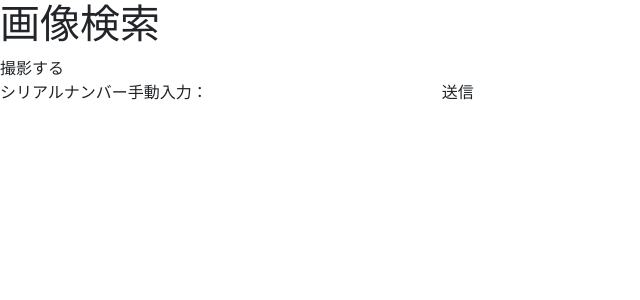
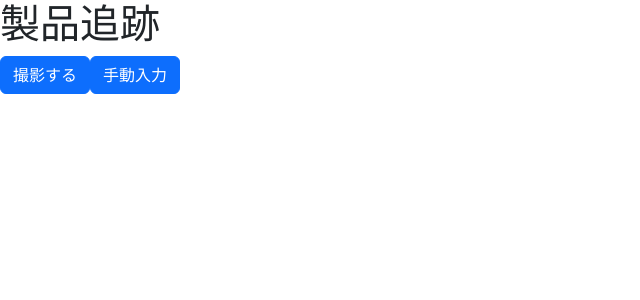
Before and after one commit to Kodai-study/webApp, a Next.js app: page /tracker in a window 1280 px wide. Shown: the top 300 px of the page, without its empty margins (0-640 px from the left). Built offline with nearby package versions, Linux system fonts and the light colour scheme.

Commit message:
整い親方

```diff
--- a/src/app/result/page.tsx
+++ b/proxy2.js
@@ -1,16 +1,14 @@
-"use client";
+const fs = require('fs')
+const https = require('https')
+const httpProxy = require('http-proxy');
 
-import { useSearchParams } from "next/navigation";
-
-export default function SampleParamComponent() {
-  const searchParams = useSearchParams();
-  const no = searchParams.get("no");
-  const name = searchParams.get("sample_name");
-
-  return (
-    <>
-      <div>シリアルナンバーは{no}</div>
-      <div>{name}</div>
-    </>
-  );
-}
+httpProxy.createProxyServer({
+    target: {
+        host: '0.0.0.0',
+        port: 8080,
+    },
+    ssl: {
+        key: fs.readFileSync('./private/server.key'),
+        cert: fs.readFileSync('./private/server.crt')
+    }
+}).listen(1919);
--- a/src/app/login/page.js
+++ b/src/app/login/page.js
@@ -1,6 +1,12 @@
 "use client"
 import { useState } from 'react'
 import { useRouter } from 'next/navigation'
+import Form from 'react-bootstrap/Form';
+import InputGroup from 'react-bootstrap/InputGroup';
+import Button from 'react-bootstrap/Button';
+import Container from 'react-bootstrap/Container';
+import Row from 'react-bootstrap/Row';
+import Col from 'react-bootstrap/Col';
 
 export default function Home() {
   const [postedData, setPostedData] = useState('')
@@ -33,14 +39,28 @@
   }
 
   return (
-    <main>
-      <h1>Login</h1>
-      <form onSubmit={onSubmitHandler} className='flex flex-col justify-center' action='/api/form' method='POST'>
-        <input type='text' name='id' placeholder='userid' />
-        <input type='password' name='password' placeholder='password' />
-        <button type='submit'>送信</button>
-      </form>
-      <p>{postedData}</p>
-    </main>
+    <>
+      <Container>
+        <Row>
+          <Col xs></Col>
+          <Col xs={{ order: 12 }}>
+            <h1>Login</h1>
+            <Form onSubmit={onSubmitHandler} className='flex flex-col justify-center' action='/api/form' method='POST'>
+              <Form.Group className="mb-3" name="id">
+                <Form.Label>社員番号</Form.Label>
+                <Form.Control type="text" placeholder='userID' />
+              </Form.Group>
+              <Form.Group className="mb-3" name="id">
+                <Form.Label>パスワード</Form.Label>
+                <Form.Control type="password" placeholder='password' />
+              </Form.Group>
+              <Button variant="primary" type='submit'>送信</Button>
+            </Form>
+            <p>{postedData}</p>
+          </Col>
+          <Col xs={{ order: 1 }}></Col>
+        </Row>
+      </Container>
+    </>
   )
 }
--- a/src/app/test/page.tsx
+++ b/src/app/test/page.tsx
@@ -1,5 +1,26 @@
 'use client'
+import Form from 'react-bootstrap/Form';
+import InputGroup from 'react-bootstrap/InputGroup';
 import Button from 'react-bootstrap/Button';
+import Container from 'react-bootstrap/Container';
+import Row from 'react-bootstrap/Row';
+import Col from 'react-bootstrap/Col';
+
+function AutoLayoutExample() {
+  return (
+    <Container>
+      <Row>
+        <Col>1 of 2</Col>
+        <Col>2 of 2</Col>
+      </Row>
+      <Row>
+        <Col>1 of 3</Col>
+        <Col>2 of 3</Col>
+        <Col>3 of 3</Col>
+      </Row>
+    </Container>
+  );
+}
 
 function TypesExample() {
   return (
@@ -17,4 +38,55 @@
   );
 }
 
-export default TypesExample;
+function BasicExample() {
+  return (
+    <>
+      <InputGroup className="mb-3">
+        <InputGroup.Text id="basic-addon1">@</InputGroup.Text>
+        <Form.Control
+          placeholder="Username"
+          aria-label="Username"
+          aria-describedby="basic-addon1"
+        />
+      </InputGroup>
+
+      <InputGroup className="mb-3">
+        <Form.Control
+          placeholder="Recipient's username"
+          aria-label="Recipient's username"
+          aria-describedby="basic-addon2"
+        />
+        <InputGroup.Text id="basic-addon2">@example.com</InputGroup.Text>
+      </InputGroup>
+
+      <Form.Label htmlFor="basic-url">Your vanity URL</Form.Label>
+      <InputGroup className="mb-3">
+        <InputGroup.Text id="basic-addon3">
+          https://example.com/users/
+        </InputGroup.Text>
+        <Form.Control id="basic-url" aria-describedby="basic-addon3" />
+      </InputGroup>
+
+      <InputGroup className="mb-3">
+        <InputGroup.Text>$</InputGroup.Text>
+        <Form.Control aria-label="Amount (to the nearest dollar)" />
+        <InputGroup.Text>.00</InputGroup.Text>
+      </InputGroup>
+
+      <InputGroup>
+        <InputGroup.Text>With textarea</InputGroup.Text>
+        <Form.Control as="textarea" aria-label="With textarea" />
+      </InputGroup>
+    </>
+  );
+}
+
+export default function test() {
+  return (
+    <>
+      <TypesExample></TypesExample>
+      <BasicExample></BasicExample>
+      <AutoLayoutExample></AutoLayoutExample>
+    </>
+  );
+}
--- a/src/app/test2/page.tsx
+++ b/src/app/test2/page.tsx
@@ -29,10 +29,3 @@
 //     </form>
 //   );
 // }
-
-
-// ES6 import
-import jsQR from "jsqr";
-
-// CommonJS require
-const jsQR = require("jsqr");
--- a/src/app/tracker/page.tsx
+++ b/src/app/tracker/page.tsx
@@ -2,7 +2,9 @@
 import { useRef, useState, useCallback } from "react";
 import Webcam from "react-webcam";
 import { useRouter } from 'next/navigation';
-//import "./styles.css";
+import Button from 'react-bootstrap/Button';
+import Form from 'react-bootstrap/Form';
+import InputGroup from 'react-bootstrap/InputGroup';
 
 const videoConstraints = {
   width: 720,
@@ -24,15 +26,15 @@
   return (
     <>
       <header>
-        <h1>画像検索</h1>
+        <h1>製品追跡</h1>
       </header>
       {isCaptureEnable || (
-        <button onClick={() => setCaptureEnable(true)}>撮影する</button>
+        <Button variant="primary" onClick={() => setCaptureEnable(true)}>撮影する</Button>
       )}
       {isCaptureEnable && (
         <>
           <div>
-            <button onClick={() => setCaptureEnable(false)}>終了</button>
+            <Button variant="secondary" onClick={() => setCaptureEnable(false)}>終了</Button>
           </div>
           <div>
             <Webcam
@@ -44,7 +46,7 @@
               videoConstraints={videoConstraints}
             />
           </div>
-          <button onClick={capture}>キャプチャ</button>
+          <Button variant="secondary" onClick={capture}>キャプチャ</Button>
         </>
       )}
       {url && (
@@ -68,8 +70,14 @@
 };
 
 export function Input(camresurlt) {
+  const [showInput, setShowInput] = useState(false);
+  const [inputValue, setInputValue] = useState('');
   const router = useRouter();
-  const [inputValue, setInputValue] = useState('');
+
+  //ボタンをクリックした時のstate変数
+  const onClickhandler = () => {
+    setShowInput(!showInput);
+  };
 
   const handleSubmit = (e) => {
     e.preventDefault();
@@ -81,20 +89,27 @@
   };
 
   return (
-    <form onSubmit={handleSubmit}>
-      <label>
-        シリアルナンバー手動入力：
-        <input
-          type="text"
-          value={inputValue}
-          onChange={handleChange}
-        />
-      </label>
-      <button type="submit">送信</button>
-    </form>
+    <>
+      <Button variant="primary" onClick={onClickhandler}>手動入力
+        {showInput}
+      </Button>{' '}
+      {showInput &&
+        <form onSubmit={handleSubmit}>
+          <InputGroup className="mb-3">
+            <InputGroup.Text id="basic-addon1">シリアルナンバー</InputGroup.Text>
+            <Form.Control
+              placeholder="xxxxxxxx"
+              value={inputValue}
+              onChange={handleChange}
+            />
+          </InputGroup>
+          <Button variant="secondary" type="submit">送信</Button>
+        </form>
+      }
+    </>
+
   );
 }
-
 export default function App() {
   return (
     <div>
@@ -102,5 +117,4 @@
       <Input></Input>
     </div>
   );
-
 }
--- a/src/app/users/page.tsx
+++ b/src/app/users/page.tsx
@@ -8,7 +8,6 @@
   const toggleVisibility = () => {
     setIsVisible(prevState => !prevState);
   };
-
   return (
     <div>
       <p>社員番号：</p>
@@ -26,7 +25,7 @@
         <input type='password' name='Apassword' placeholder='現在のパスワード' />
         <input type='password' name='Bpassword' placeholder='変更後のパスワード' />
       </form>
-      </Fragment>
+    </Fragment>
   );
 };
 
--- a/src/app/webcam/page.tsx
+++ b/src/app/webcam/page.tsx
@@ -6,7 +6,7 @@
     return (
         <div>
             {children}
-            <img src={"http://192.168.16.101:8080/?action=stream_" + streamNumber} />
+            <img src={"https://192.168.16.101:1919/?action=stream_" + streamNumber} />
         </div>
     );
 }
```
